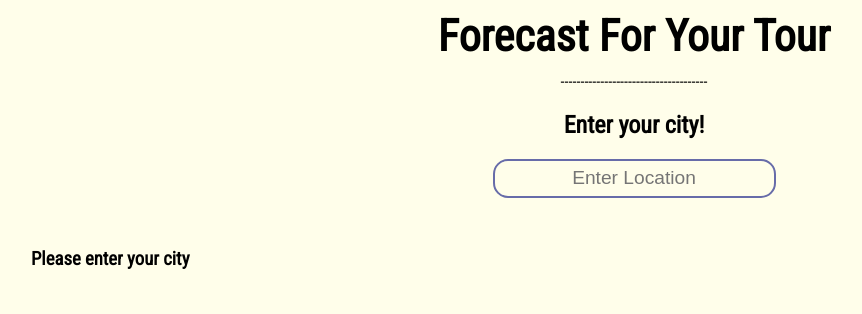
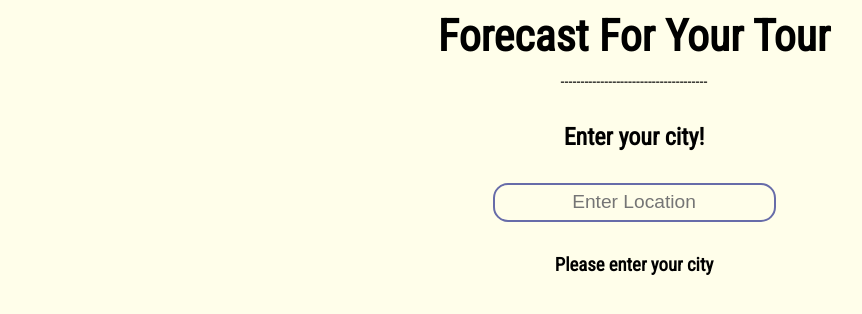
Before and after one commit to Hyosssssun/weatherApp, a React (Create React App) app: page / in a window 1280 px wide. Shown: the top 314 px of the page, without its empty margins (6-868 px from the left). Built offline with nearby package versions, Linux system fonts and the light colour scheme; no server answers.

Commit message:
css added

```diff
--- a/src/app/App.css
+++ b/src/app/App.css
@@ -1,5 +1,8 @@
 .App {
   text-align: center;
+}
+.search-section > h2 {
+  margin:2rem ;
 }
 
 input {
@@ -15,6 +18,10 @@ input {
   margin: 2rem;
   display: flex;
   flex-direction: row;
+  justify-content: center;
+}
+.display-section > h3 {
+  margin: 0;
 }
 
 @media (max-width: 744px) {
```
